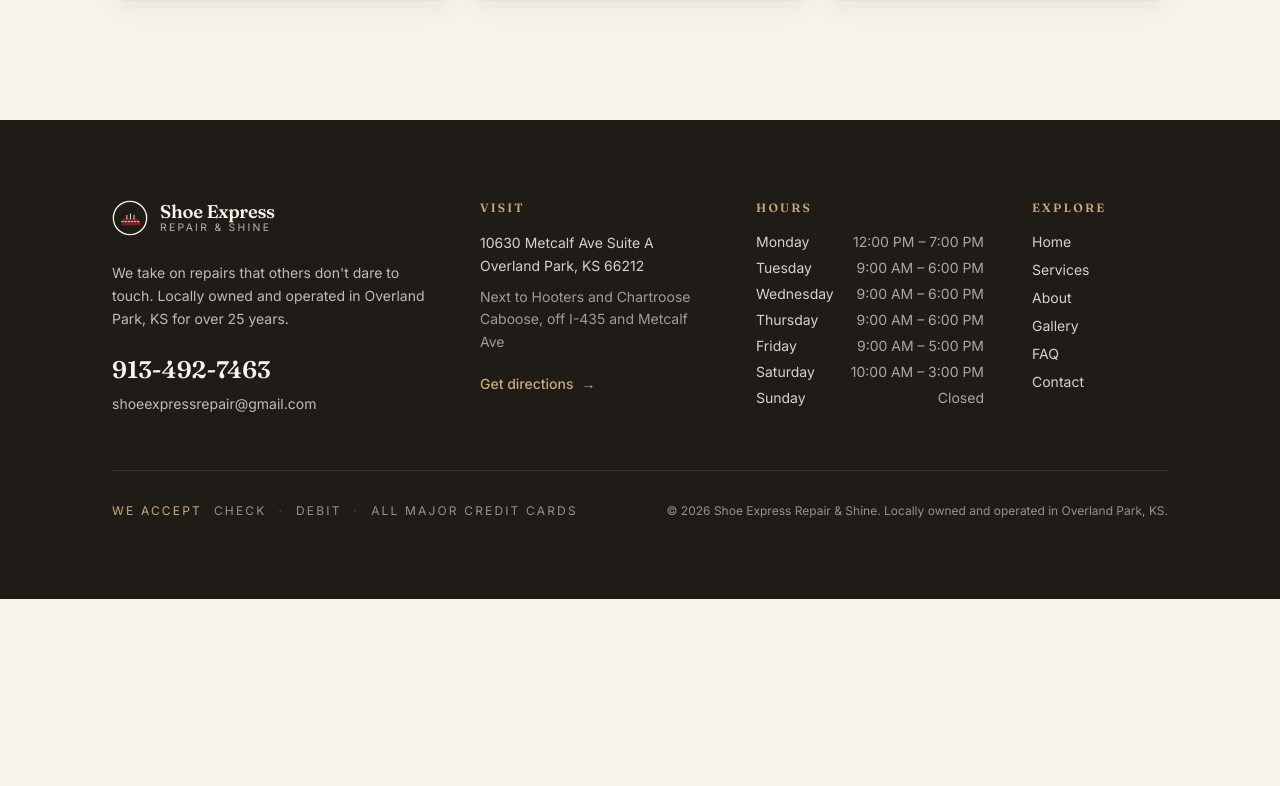
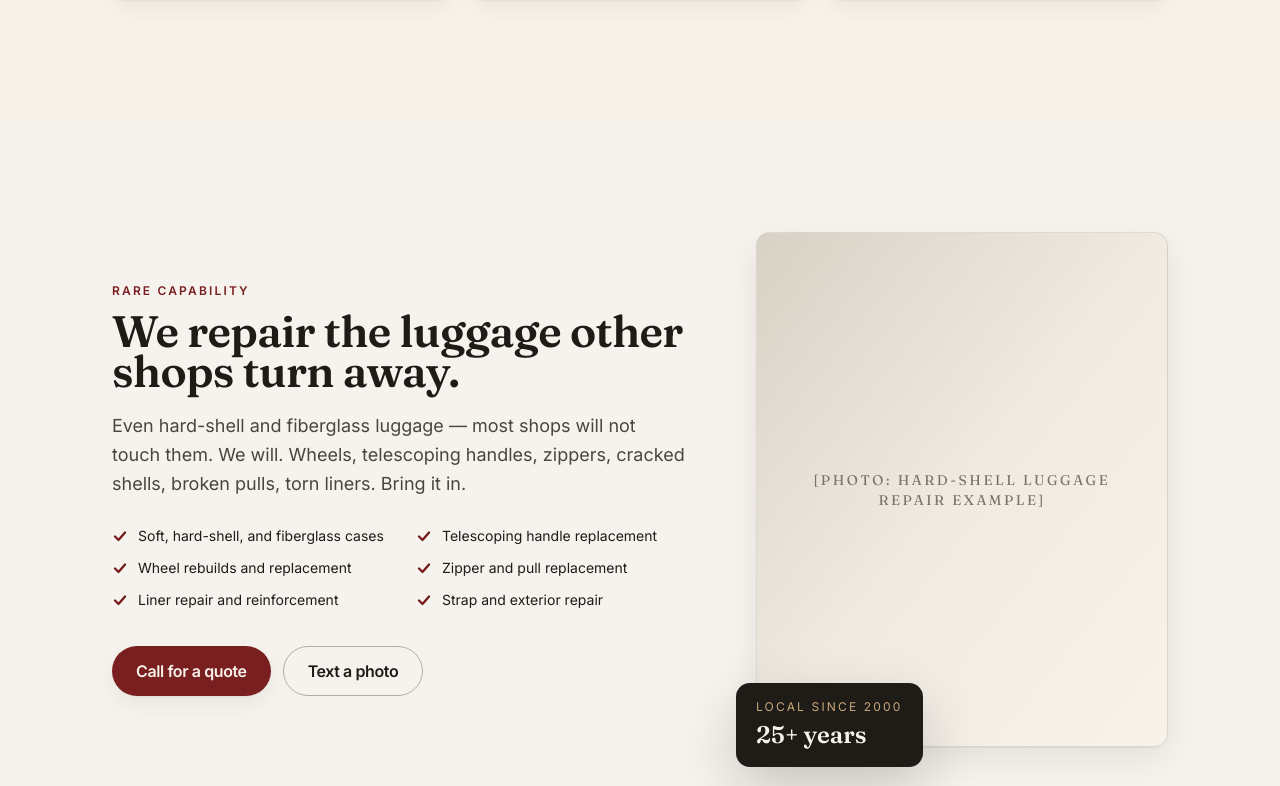
Before and after one commit to jordan-umpierre/shoe-express-repair, a React (Vite) app: page / in a window 1280 px wide. Shown: the part 1534-2320 px from the top of the page. Before the commit the page ends 2133 px from the top, so only its background shows below. Built offline with nearby package versions, Linux system fonts and the light colour scheme.

Commit message:
feat: add Home hard luggage repair feature callout with capability list and image placeholder

```diff
--- a/src/pages/Home.tsx
+++ b/src/pages/Home.tsx
@@ -9,7 +9,107 @@ export default function Home() {
     <>
       <Hero />
       <ServicesStrip />
+      <HardLuggageCallout />
     </>
+  );
+}
+
+function HardLuggageCallout() {
+  return (
+    <section
+      className="section bg-warmgray-50"
+      aria-labelledby="hard-luggage-heading"
+    >
+      <div className="container-prose">
+        <div className="grid items-center gap-12 lg:grid-cols-12">
+          <FadeIn className="lg:col-span-7">
+            <p className="eyebrow">Rare capability</p>
+            <h2
+              id="hard-luggage-heading"
+              className="mt-3 font-display text-3xl font-semibold leading-tight text-charcoal sm:text-4xl lg:text-[44px]"
+            >
+              We repair the luggage other shops turn away.
+            </h2>
+            <p className="mt-5 max-w-xl text-lg leading-relaxed text-warmgray-700">
+              Even hard-shell and fiberglass luggage — most shops will not
+              touch them. We will. Wheels, telescoping handles, zippers,
+              cracked shells, broken pulls, torn liners. Bring it in.
+            </p>
+
+            <ul className="mt-7 grid gap-3 sm:grid-cols-2">
+              {[
+                'Soft, hard-shell, and fiberglass cases',
+                'Telescoping handle replacement',
+                'Wheel rebuilds and replacement',
+                'Zipper and pull replacement',
+                'Liner repair and reinforcement',
+                'Strap and exterior repair',
+              ].map((item) => (
+                <li
+                  key={item}
+                  className="flex items-start gap-2.5 text-sm text-charcoal"
+                >
+                  <CheckIcon className="mt-0.5 h-4 w-4 shrink-0 text-burgundy" />
+                  <span>{item}</span>
+                </li>
+              ))}
+            </ul>
+
+            <div className="mt-9 flex flex-wrap gap-3">
+              <a href={businessInfo.phone.tel} className="btn-primary">
+                Call for a quote
+              </a>
+              <a
+                href={businessInfo.phone.sms}
+                className="btn-ghost"
+              >
+                Text a photo
+              </a>
+            </div>
+          </FadeIn>
+
+          <FadeIn delay={0.1} className="lg:col-span-5">
+            <div className="relative">
+              <div
+                className="aspect-[4/5] w-full overflow-hidden rounded-card border border-warmgray-200/70 bg-gradient-to-br from-warmgray-200 via-warmgray-100 to-cream shadow-card"
+                aria-hidden="true"
+              >
+                <div className="flex h-full items-center justify-center p-6 text-center">
+                  <span className="font-display text-sm uppercase tracking-[0.18em] text-warmgray-500">
+                    [PHOTO: Hard-shell luggage repair example]
+                  </span>
+                </div>
+              </div>
+              <div className="absolute -bottom-5 -left-5 hidden rounded-card bg-charcoal px-5 py-4 text-cream shadow-deep sm:block">
+                <p className="text-xs uppercase tracking-[0.18em] text-tan">
+                  Local since 2000
+                </p>
+                <p className="mt-1 font-display text-2xl font-semibold">
+                  {businessInfo.yearsInBusiness}+ years
+                </p>
+              </div>
+            </div>
+          </FadeIn>
+        </div>
+      </div>
+    </section>
+  );
+}
+
+function CheckIcon({ className }: { className?: string }) {
+  return (
+    <svg
+      className={className}
+      viewBox="0 0 16 16"
+      fill="none"
+      stroke="currentColor"
+      strokeWidth="2.4"
+      strokeLinecap="round"
+      strokeLinejoin="round"
+      aria-hidden="true"
+    >
+      <polyline points="3 8.5 6.5 12 13 4.5" />
+    </svg>
   );
 }
 
```
